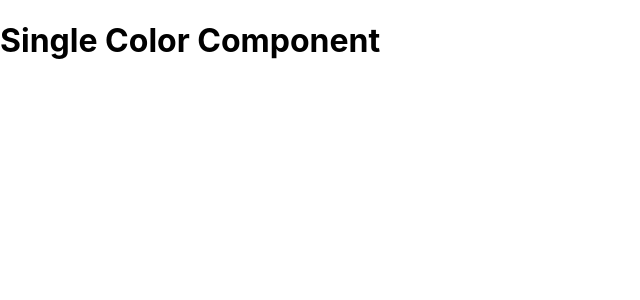
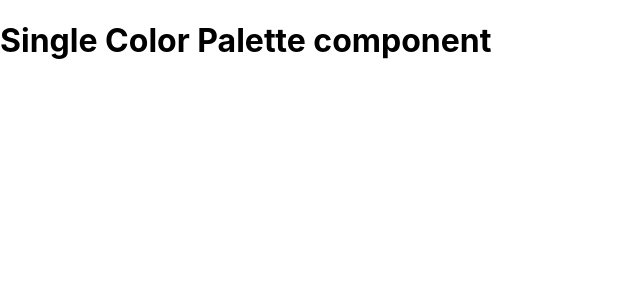
Before and after one commit to storrence88/react-color-picker, a React (Create React App) app: page /palette/1/1 in a window 1280 px wide. Shown: the top 300 px of the page, without its empty margins (0-640 px from the left). Built offline with nearby package versions, Linux system fonts and the light colour scheme.

Commit message:
Create a SinglePaletteColor component and build the link by passing down palette and color id in props

```diff
--- a/src/App.js
+++ b/src/App.js
@@ -1,6 +1,7 @@
 import React, { Component } from 'react';
 import { Route, Switch } from 'react-router-dom';
 import Palette from './Palette';
+import SingleColorPalette from './SingleColorPalette';
 import PaletteList from './PaletteList';
 import seedColors from './seedColors';
 import { generatePalette } from './colorHelpers';
@@ -23,11 +24,7 @@ class App extends Component {
             <Palette palette={generatePalette(this.findPalette(routeProps.match.params.id))} />
           )}
         />
-        <Route
-          exact
-          path='/palette/:paletteId/:colorId'
-          render={() => <h1>Single Color Component</h1>}
-        />
+        <Route exact path='/palette/:paletteId/:colorId' render={() => <SingleColorPalette />} />
       </Switch>
       // <div className='App'>
       //   <Palette palette={generatePalette(seedColors[4])} />
--- a/src/ColorBox.js
+++ b/src/ColorBox.js
@@ -16,7 +16,7 @@ export default class ColorBox extends Component {
   };
 
   render() {
-    const { name, background } = this.props;
+    const { name, background, paletteId, id } = this.props;
     const { copied } = this.state;
     return (
       <CopyToClipboard text={background} onCopy={this.changeCopyState}>
@@ -32,7 +32,7 @@ export default class ColorBox extends Component {
             </div>
             <button className='copy-button'>Copy</button>
           </div>
-          <Link to='/' onClick={event => event.stopPropagation()}>
+          <Link to={`/palette/${paletteId}/${id}`} onClick={event => event.stopPropagation()}>
             <span className='see-more'>More</span>
           </Link>
         </div>
--- a/src/Palette.js
+++ b/src/Palette.js
@@ -19,9 +19,16 @@ export default class Palette extends Component {
 
   render() {
     const { level, format } = this.state;
-    const { colors, emoji, paletteName } = this.props.palette;
+    const { colors, emoji, paletteName, id } = this.props.palette;
     const colorBoxes = colors[level].map(color => (
-      <ColorBox background={color[format]} name={color.name} key={color.id} />
+      <ColorBox
+        background={color[format]}
+        name={color.name}
+        id={color.id}
+        colors={color.colors}
+        key={color.id}
+        paletteId={id}
+      />
     ));
     return (
       <div className='Palette'>
--- /dev/null
+++ b/src/SingleColorPalette.js
@@ -0,0 +1,11 @@
+import React, { Component } from 'react';
+
+export default class SingleColorPalette extends Component {
+  render() {
+    return (
+      <div>
+        <h1>Single Color Palette component</h1>
+      </div>
+    );
+  }
+}
```
